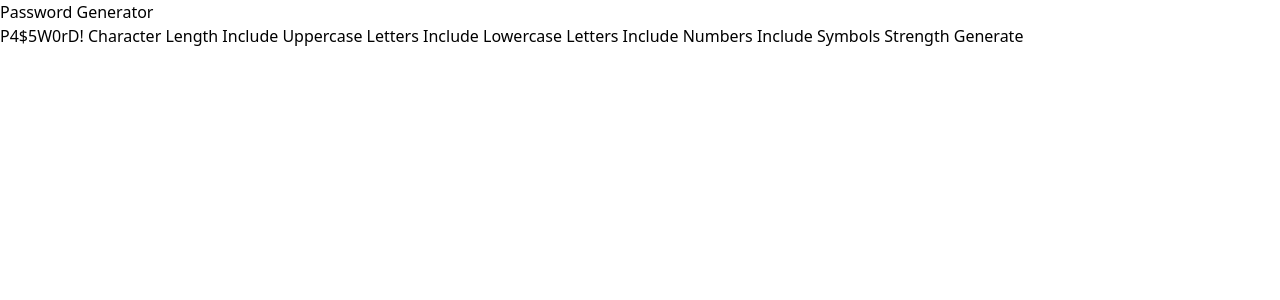
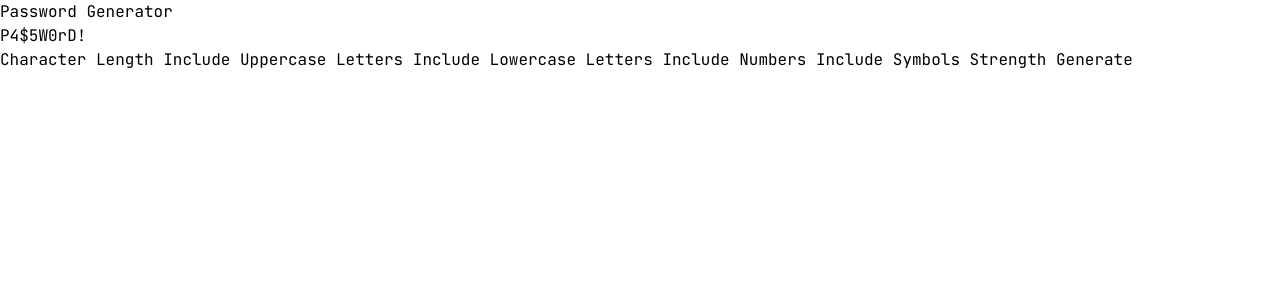
Before and after one commit to Sven-27/password-generator, a React (Vite) app: page / in a window 1280 px wide. Shown: the top 300 px of the page. Built offline with nearby package versions, Linux system fonts and the light colour scheme.

Commit message:
creating theme with tailwind

```diff
--- a/index.html
+++ b/index.html
@@ -9,7 +9,7 @@
     <link href="https://fonts.googleapis.com/css2?family=JetBrains+Mono:ital,wght@0,100..800;1,100..800&display=swap" rel="stylesheet">
     <title>Frontend Mentor | Password generator app</title>
   </head>
-  <body>
+  <body class="font-jetbrains">
     <div id="root"></div>
     <script type="module" src="/src/main.jsx"></script>
   </body>
--- a/src/App.jsx
+++ b/src/App.jsx
@@ -2,11 +2,11 @@
 function App() {
 
   return (
-    <div className="font-jetbrains">
+    <div >
 
-          <h1 className="font-jetbrains">Password Generator</h1>
+          <h1>Password Generator</h1>
 
-  P4$5W0rD!
+  <p>P4$5W0rD!</p>
 
   Character Length
 
--- a/src/index.css
+++ b/src/index.css
@@ -1,19 +1,5 @@
 @import 'tailwindcss';
 
-/*
-  The default border color has changed to `currentcolor` in Tailwind CSS v4,
-  so we've added these compatibility styles to make sure everything still
-  looks the same as it did with Tailwind CSS v3.
-
-  If we ever want to remove these styles, we need to add an explicit border
-  color utility to any element that depends on these defaults.
-*/
-@layer base {
-  *,
-  ::after,
-  ::before,
-  ::backdrop,
-  ::file-selector-button {
-    border-color: var(--color-gray-200, currentcolor);
-  }
+@theme {
+  --font-jetbrains: 'JetBrains Mono', monospace;
 }
```
